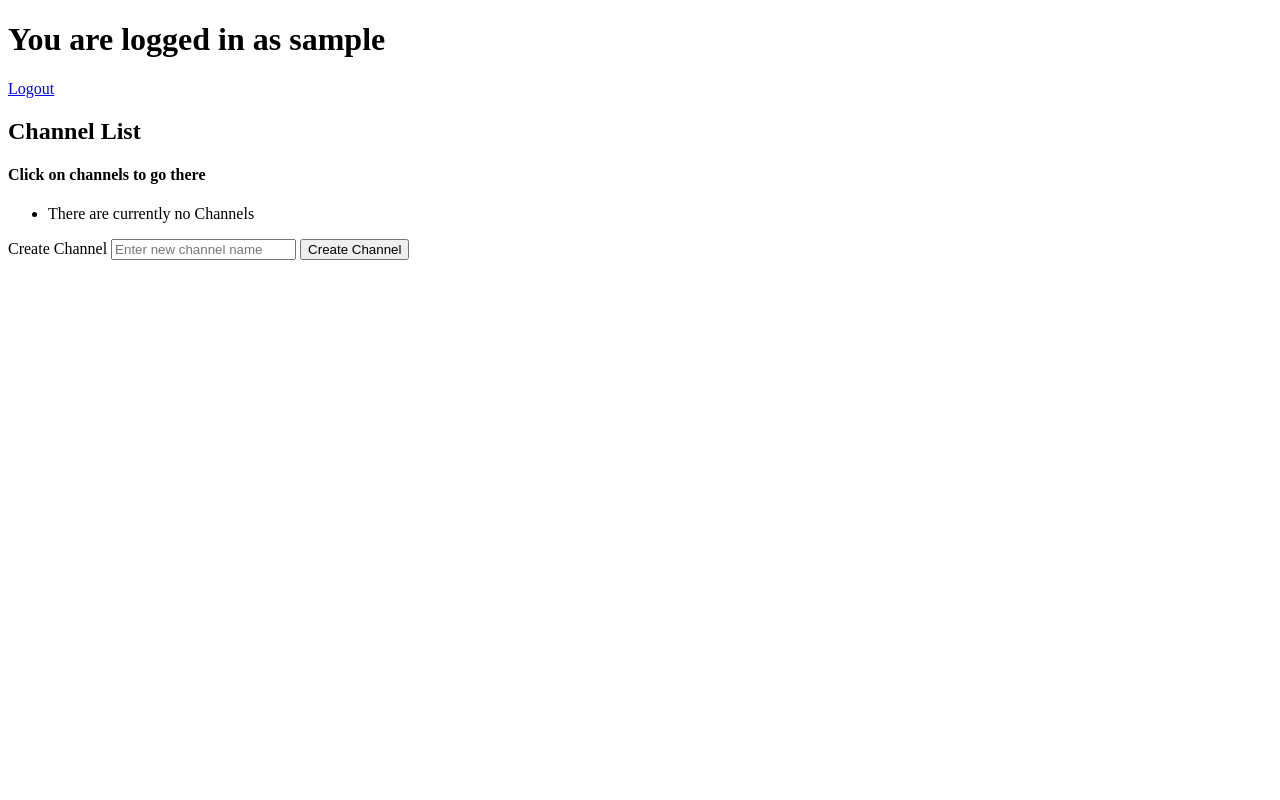
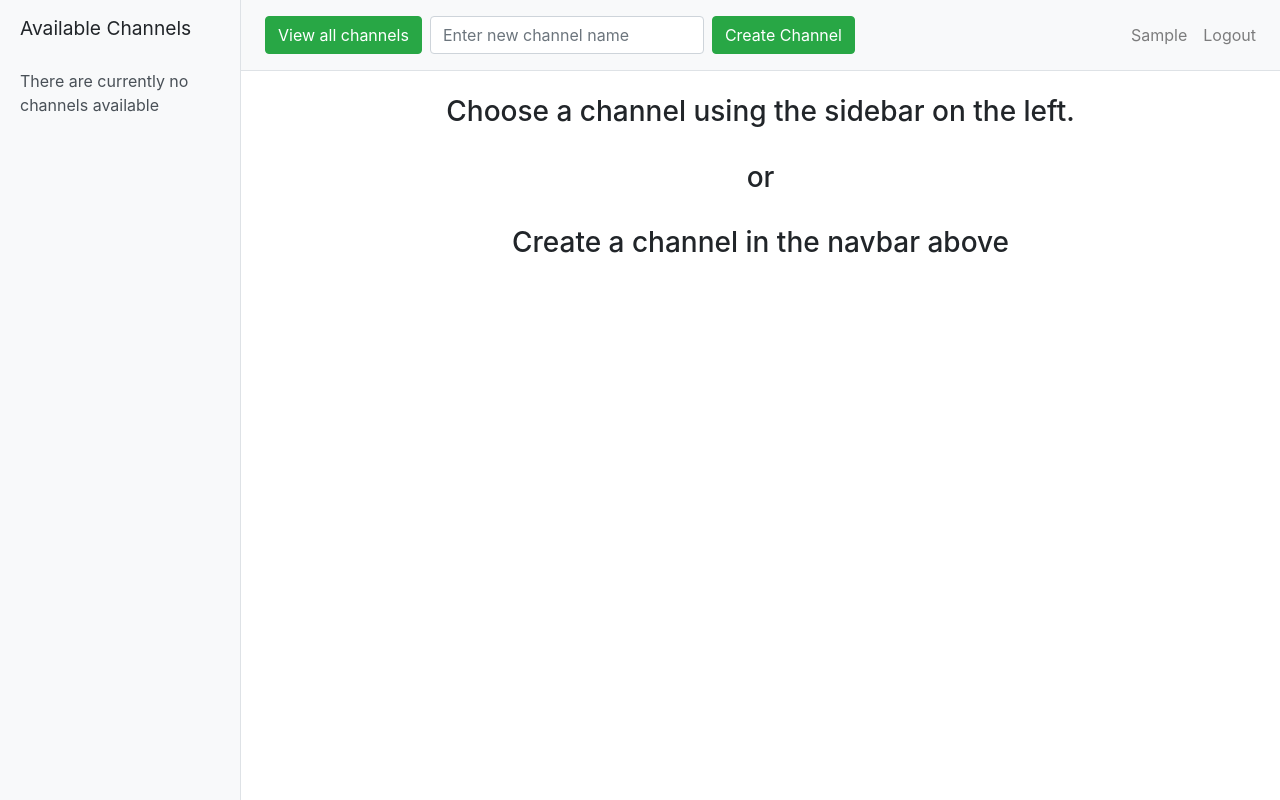
Before and after one commit to lincredibleJC/-CS50W-2020-Project-2, a Flask app: page / in a window 1280 px wide. Run offline with Flask 2, Linux system fonts and the light colour scheme; the visitor is signed in with stand-in values (Sample User, id 1); some libraries are stand-ins or nearby versions.

Commit message:
use a bootstrap template to style the page

```diff
--- a/application.py
+++ b/application.py
@@ -25,7 +25,7 @@ channels = dict()
 def index():
 
 	session.pop("channel_name", None)
-	return render_template("index.html", channels=channels)
+	return render_template("index.html", channels=list(channels.keys()))
 
 @app.route("/login", methods=['GET','POST'])
 def login():
@@ -94,7 +94,7 @@ def channel(channel_name):
 
 	channel_data = channels[channel_name]
 
-	return render_template("channel.html", channel_data=channel_data)
+	return render_template("channel.html", channels=list(channels.keys()), channel_data=channel_data)
 
 @socketio.on("send message")
 def send_message(message, timestamp):
--- /dev/null
+++ b/static/styles.css
@@ -0,0 +1,49 @@
+/*!
+ * Start Bootstrap - Simple Sidebar (https://startbootstrap.com/template-overviews/simple-sidebar)
+ * Copyright 2013-2019 Start Bootstrap
+ * Licensed under MIT (https://github.com/BlackrockDigital/startbootstrap-simple-sidebar/blob/master/LICENSE)
+ */
+body {
+  overflow-x: hidden;
+}
+
+#sidebar-wrapper {
+  min-height: 100vh;
+  margin-left: -15rem;
+  -webkit-transition: margin .25s ease-out;
+  -moz-transition: margin .25s ease-out;
+  -o-transition: margin .25s ease-out;
+  transition: margin .25s ease-out;
+}
+
+#sidebar-wrapper .sidebar-heading {
+  padding: 0.875rem 1.25rem;
+  font-size: 1.2rem;
+}
+
+#sidebar-wrapper .list-group {
+  width: 15rem;
+}
+
+#page-content-wrapper {
+  min-width: 100vw;
+}
+
+#wrapper.toggled #sidebar-wrapper {
+  margin-left: 0;
+}
+
+@media (min-width: 768px) {
+  #sidebar-wrapper {
+    margin-left: 0;
+  }
+
+  #page-content-wrapper {
+    min-width: 0;
+    width: 100%;
+  }
+
+  #wrapper.toggled #sidebar-wrapper {
+    margin-left: -15rem;
+  }
+}
--- a/templates/index.html
+++ b/templates/index.html
@@ -4,22 +4,39 @@
   Homepage
 {% endblock %}
 
-{% block content %}
-  <h2>Channel List</h2>
-  <h4>Click on channels to go there</h4>
-  <ul>
+{% block sidebar %}
+  <!-- Sidebar -->
+  <div class="bg-light border-right" id="sidebar-wrapper">
+    <div class="sidebar-heading">Available Channels</div>
+    <div class="list-group list-group-flush">
       {% if channels %}
         {% for channel in channels %}
-        <li><a href="/channel/{{ channel }}">{{ channel }}</a></li>
+          <a href="/channel/{{ channel }}" class="list-group-item list-group-item-action bg-light">{{ channel }}</a>
         {% endfor %}
       {% else %}
-      <li>There are currently no Channels</li>
+        <a href="#" class="list-group-item list-group-item-action bg-light">There are currently no channels available</a>
       {% endif %}
-  </ul>
+    </div>
+  </div>
+  <!-- /#sidebar-wrapper -->
+{% endblock %}
 
-  <form action="/create_channel" method="POST">
-    <label>Create Channel</label>
-    <input type="text" name="channel_name" placeholder="Enter new channel name">
-    <input type="submit" name="submit" value="Create Channel">
+{% block navbar %}
+  <button class="btn btn-success m-2" id="menu-toggle">View all channels</button>
+  {% if session.get("channel_name") %}
+    <button class="btn btn-danger m-2">Leave channel</button>
+  {% else %}
+    <form class="form-inline" action="/create_channel" method="POST">
+      <input class="form-control mr-sm-2" type="text" name="channel_name" placeholder="Enter new channel name">
+      <button class="btn btn-success" name="submit" type="submit">Create Channel</button>
     </form>
+  {% endif %}
 {% endblock %}
+
+{% block content %}
+  <h3>Choose a channel using the sidebar on the left.</h3>
+  <br>
+  <h3>or</h3>
+  <br>
+  <h3>Create a channel in the navbar above</h3>
+{% endblock %}
--- a/templates/layout.html
+++ b/templates/layout.html
@@ -1,10 +1,56 @@
 <!DOCTYPE html>
 <html>
   <head>
+    <meta charset="utf-8">
+    <meta name="viewport" content="width=device-width, initial-scale=1, shrink-to-fit=no">
+    <link href="https://stackpath.bootstrapcdn.com/bootstrap/4.5.0/css/bootstrap.min.css" rel="stylesheet" integrity="sha384-9aIt2nRpC12Uk9gS9baDl411NQApFmC26EwAOH8WgZl5MYYxFfc+NcPb1dKGj7Sk" crossorigin="anonymous">
+    <script src="https://ajax.googleapis.com/ajax/libs/jquery/3.5.1/jquery.min.js"></script>
+    <link href="../static/styles.css" rel="stylesheet">
     {% block head %}{% endblock %}
     <title>Project 2 - {% block title %}{% endblock %}</title>
   </head>
   <body>
+    <div class="d-flex" id="wrapper">
+
+      {% block sidebar %}{% endblock %}
+      <!-- Sidebar -->
+<!--       <div class="bg-light border-right" id="sidebar-wrapper">
+        <div class="sidebar-heading">Flack Project 2</div>
+        <div class="list-group list-group-flush">
+          <a href="#" class="list-group-item list-group-item-action bg-light">Channel List</a>
+          <a href="/login" class="list-group-item list-group-item-action bg-light">Channels</a>
+        </div>
+      </div> -->
+      <!-- /#sidebar-wrapper -->
+
+      <!-- Page Content -->
+      <div id="page-content-wrapper">
+        <nav class="navbar navbar-expand-lg navbar-light bg-light border-bottom">
+          {% block navbar %}{% endblock %}
+          <button class="navbar-toggler" type="button" data-toggle="collapse" data-target="#navbarSupportedContent" aria-controls="navbarSupportedContent" aria-expanded="false" aria-label="Toggle navigation">
+            <span class="navbar-toggler-icon"></span>
+          </button>
+          <div class="collapse navbar-collapse" id="navbarSupportedContent">
+            <ul class="navbar-nav ml-auto mt-2 mt-lg-0">
+              {% if session.get('username') %}
+                <li class="nav-item">
+                  <a class="nav-link bold">{{ session.get('username').capitalize() }}</a>
+                </li>
+                <li class="nav-item">
+                  <a class="nav-link" href="/logout">Logout</a>
+                </li>
+              {% else %}
+                <li class="nav-item">
+                  <a class="nav-link" href="/login">Login</a>
+                </li>
+              {% endif %}
+            </ul>
+          </div>
+        </nav>
+
+        <!-- Main content -->
+        <div class="container mt-4 text-center">
+          {% block content %}{% endblock %}
           <div>
             {% with messages = get_flashed_messages() %}
               {% if messages %}
@@ -16,17 +62,21 @@
               {% endif %}
             {% endwith %}
           </div>
-    <div>
-      {% if session.get('username') %}
-        <h1>You are logged in as {{ session.get('username') }}</h1>
-        <a href="/logout">Logout</a>
-      {% else %}
-        <h1>You're at the homepage now</h1>
-        <a href="/login ">Login</a>
-      {% endif %}
         </div>
-    <div class="main">
-      {% block content %}{% endblock %}
+
       </div>
+      <!-- /#page-content-wrapper -->
+
+    </div>
+    <!-- /#wrapper -->
+
+    <!-- Menu Toggle Script -->
+    <script>
+      $("#menu-toggle").click(function(e) {
+        e.preventDefault();
+        $("#wrapper").toggleClass("toggled");
+      });
+    </script>
+
   </body>
 </html>
```
Also changed, not shown: templates/channel.html (+37 -9 lines), templates/login.html (+8 -0 lines). Lines whose indentation alone changed are shown as unchanged.
